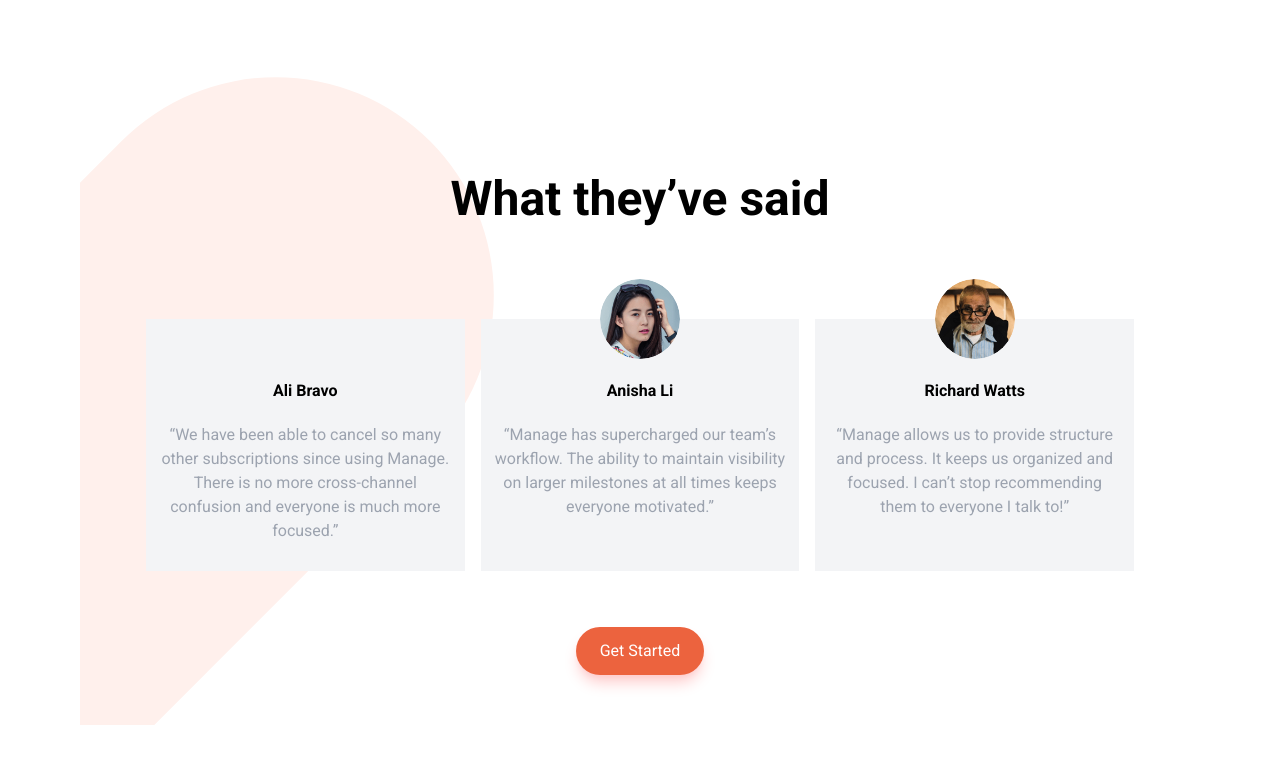
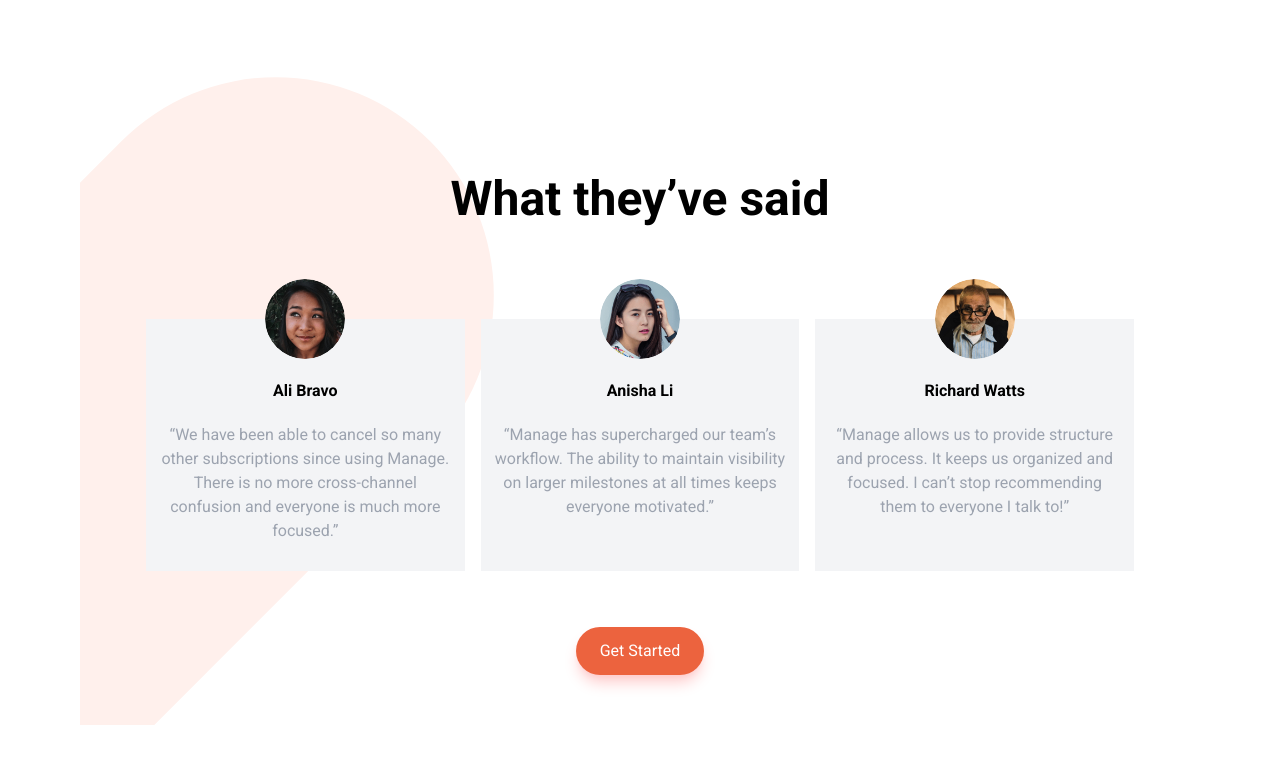
Before and after one commit to Abdallahdari/manage-frontend-challange, a website: page index.html in a window 1280 px wide. Shown: the part 1844-2607 px from the top of the page. Drawn offline with nearby package versions, Linux system fonts and the light colour scheme; files that its build step writes are made by us from their sources; the site is published under a folder, as on GitHub Pages, so addresses that start at the root find nothing.

Commit message:
image slash remove

```diff
--- a/index.html
+++ b/index.html
@@ -118,7 +118,7 @@
   </p>
 <div class="grid sm:grid-cols-1 md:grid-cols-3 mt-24 gap-4 gap-y-20">
 <div class="grid-1 bg-gray-100 relative text-center flex flex-col ">
-<img src="/images/avatar-ali.png" alt="" class="rounded-full w-20 self-center absolute  -translate-y-1/2" >
+<img src="images/avatar-ali.png" alt="" class="rounded-full w-20 self-center absolute  -translate-y-1/2" >
 <div class="py-7 px-3">
 <p class="font-semibold  mt-8">Ali Bravo</p>
 <p class="mt-5 text-gray-400"> “We have been able to cancel so many other subscriptions since using
```
